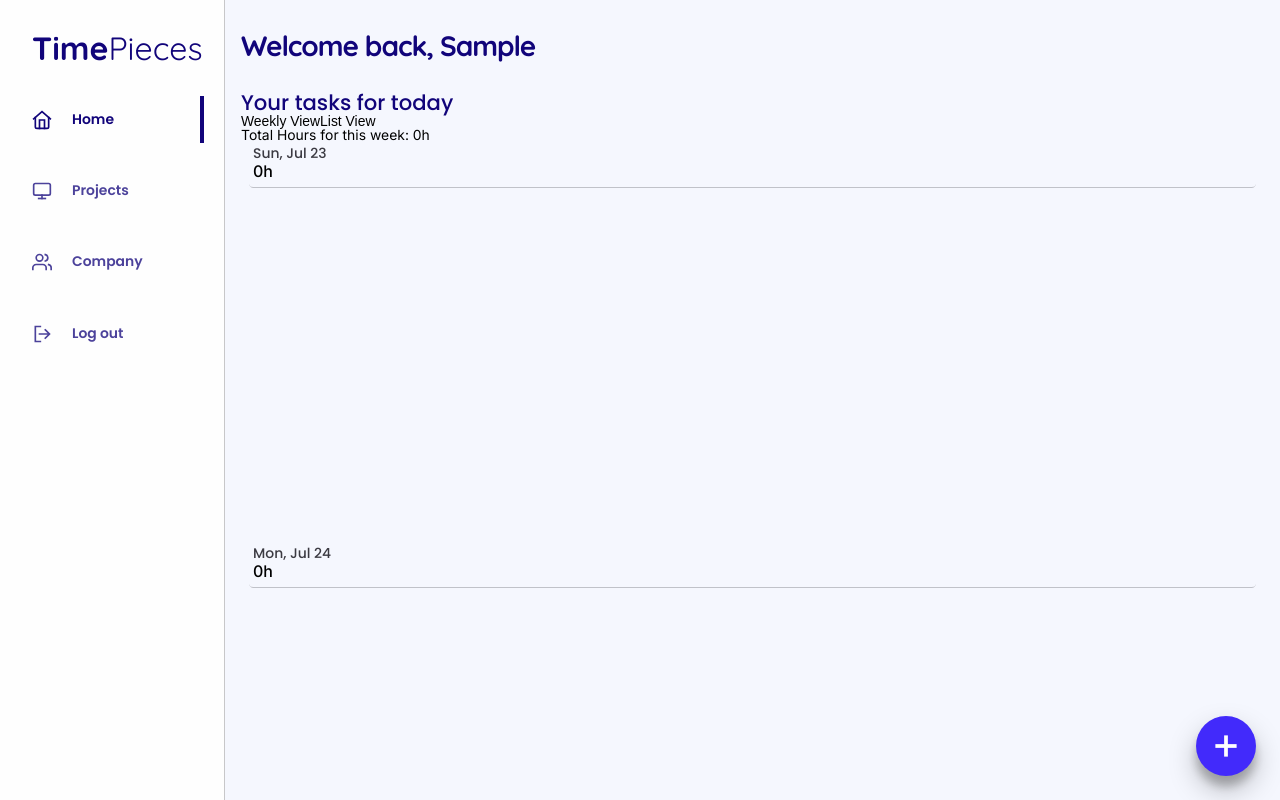
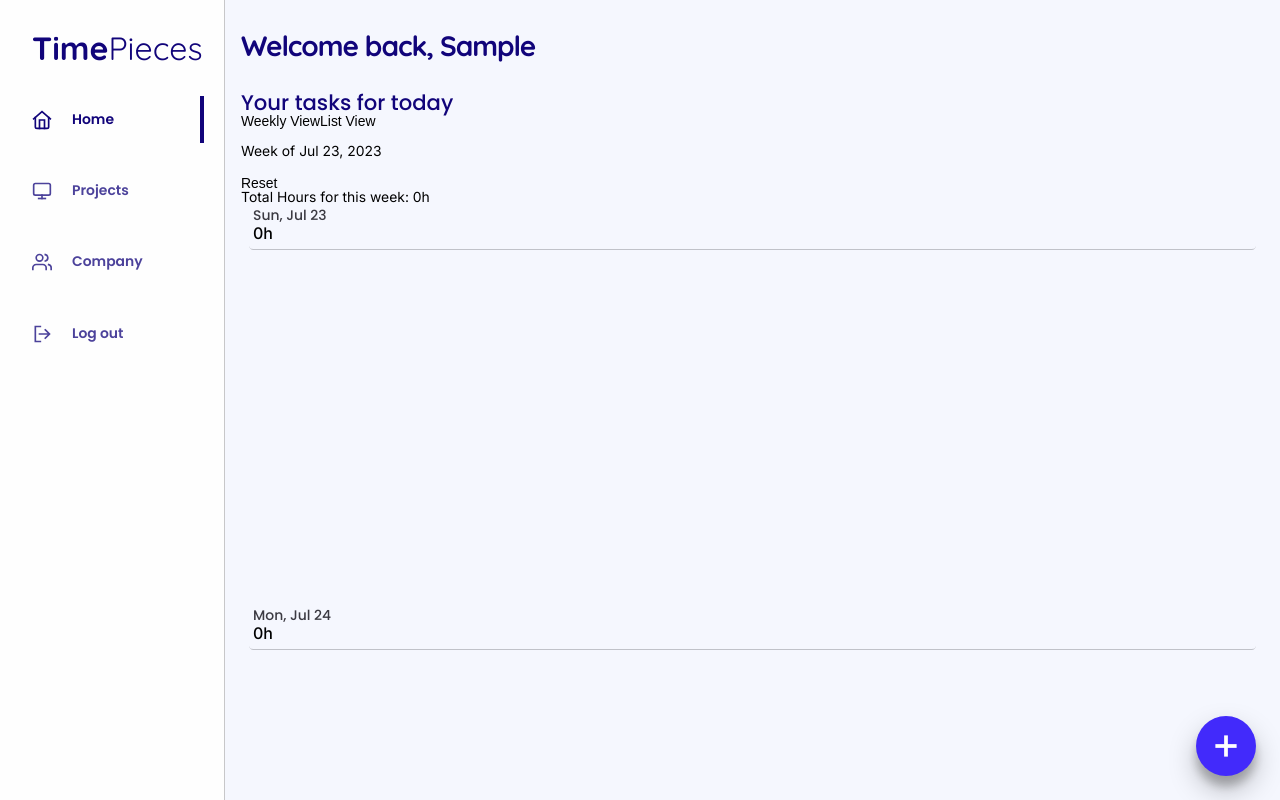
Before and after one commit to renchester/time-tracker-app, a React (Vite) app: page / in a window 1280 px wide. Built offline with nearby package versions, Linux system fonts and the light colour scheme; sample sign-in values are in the browser's storage.

Commit message:
Add function to change activeWeek for WeeklyOverview

```diff
--- a/src/components/overviews/WeeklyOverview.jsx
+++ b/src/components/overviews/WeeklyOverview.jsx
@@ -1,15 +1,22 @@
+import './WeeklyOverview.scss';
+import { useEffect, useState } from 'react';
+import PropTypes from 'prop-types';
+import { addDays, addWeeks, endOfWeek, format, startOfWeek } from 'date-fns';
+import { getTasksPerDay, getTotalHours } from '@/lib/dateHelpers';
 import { taskType } from '@/types/types';
-import './WeeklyOverview.scss';
-import PropTypes from 'prop-types';
-import { addDays, endOfWeek, startOfWeek } from 'date-fns';
-import { getTasksPerDay, getTotalHours } from '@/lib/dateHelpers';
 import DailyOverview from './DailyOverview';
 
 function WeeklyOverview(props) {
   const { tasks } = props;
 
-  // Get start of current week
-  const weekStart = startOfWeek(new Date());
+  // Sets the week to render in the overview
+  const [activeWeek, setActiveWeek] = useState(0);
+  const [weekStart, setWeekStart] = useState(startOfWeek(new Date()));
+
+  useEffect(() => {
+    // Change start of week depending on the active week
+    setWeekStart(startOfWeek(addWeeks(new Date(), activeWeek)));
+  }, [activeWeek]);
 
   // Create the array of days for this week
   const currentWeek = Array.apply(null, Array(7)).map((day, index) =>
@@ -28,6 +35,51 @@ function WeeklyOverview(props) {
 
   return (
     <section className="week-ov">
+      <div className="week-ov__top">
+        <div className="week-ov__btn-container">
+          <button
+            className="week-ov__btn"
+            aria-label="Show previous week"
+            onClick={() => setActiveWeek((prev) => prev - 1)}
+          >
+            <svg
+              xmlns="http://www.w3.org/2000/svg"
+              viewBox="0 0 24 24"
+              fill="none"
+              stroke="currentColor"
+              strokeWidth="2"
+              strokeLinecap="square"
+              strokeLinejoin="arcs"
+            >
+              <path d="M15 18l-6-6 6-6" />
+            </svg>
+          </button>
+          <div className="week-ov__week-label">
+            Week of {format(weekStart, 'LLL dd, yyyy')}
+          </div>
+          <button
+            className="week-ov__btn"
+            aria-label="Show next week"
+            onClick={() => setActiveWeek((prev) => prev + 1)}
+          >
+            <svg
+              xmlns="http://www.w3.org/2000/svg"
+              viewBox="0 0 24 24"
+              fill="none"
+              stroke="currentColor"
+              strokeWidth="2"
+              strokeLinecap="square"
+              strokeLinejoin="arcs"
+            >
+              <path d="M9 18l6-6-6-6" />
+            </svg>
+          </button>
+        </div>
+        <button className="week-ov__btn reset" onClick={() => setActiveWeek(0)}>
+          Reset
+        </button>
+      </div>
+
       <p className="week-ov__total">Total Hours for this week: {totalHours}h</p>
 
       <ul className="week-ov__list">
```
